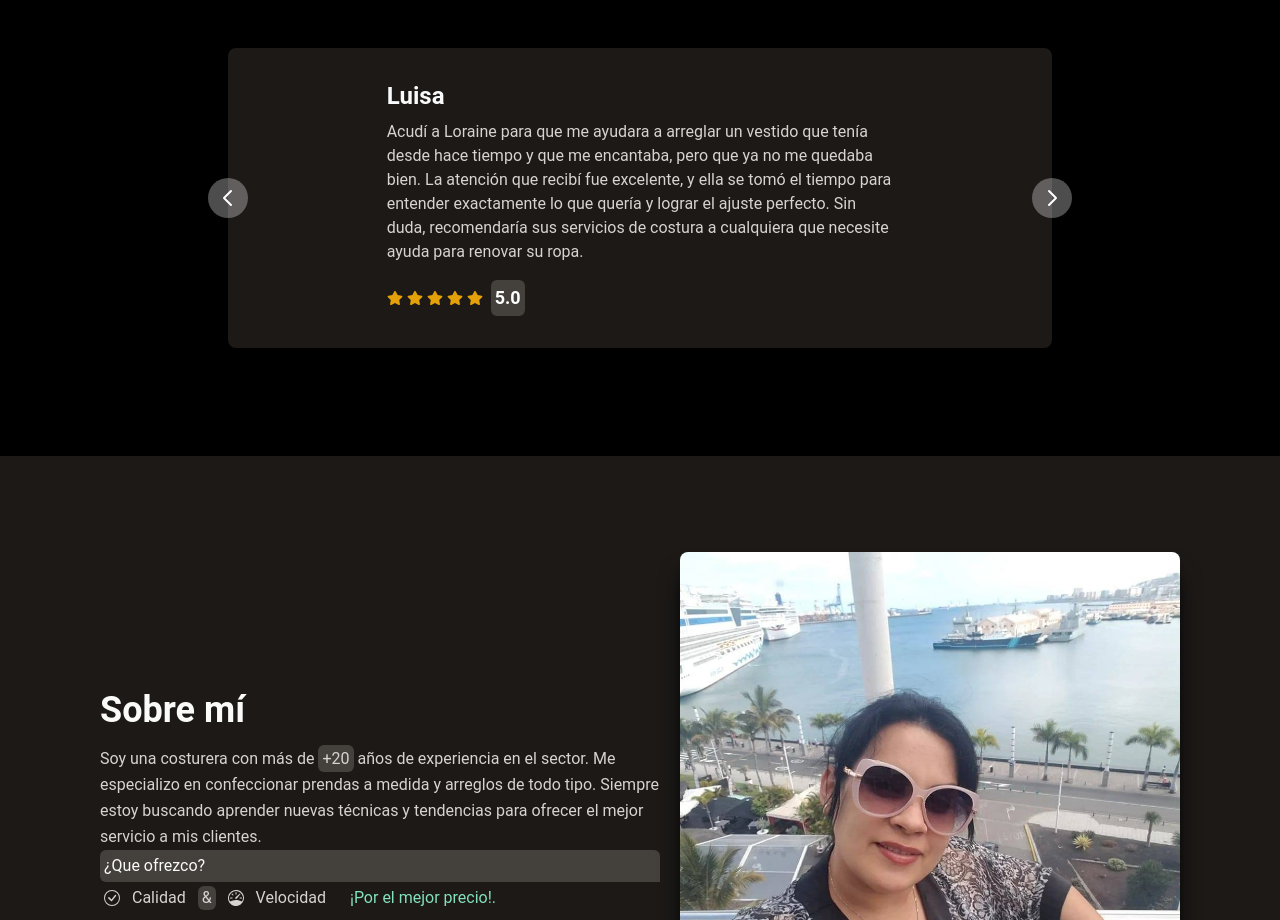
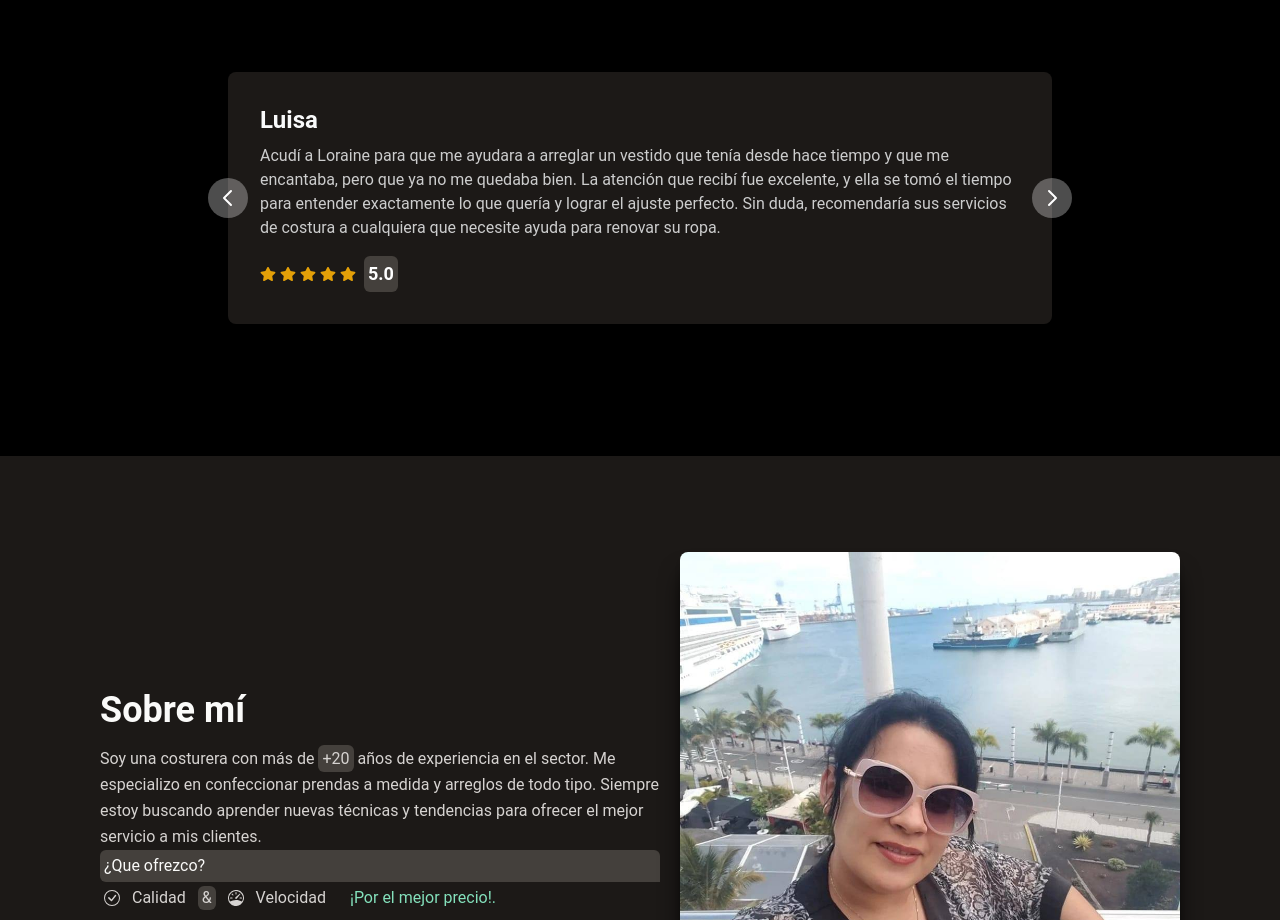
Before and after one commit to guillezdev/Costura-Alteraciones, a Next.js app: page / in a window 1280 px wide. Shown: the part 1620-2540 px from the top of the page. Built offline with nearby package versions, Linux system fonts and the light colour scheme.

Commit message:
some changes

```diff
--- a/components/TestimonialCard .jsx
+++ b/components/TestimonialCard .jsx
@@ -5,9 +5,9 @@ import "tailwindcss/tailwind.css";
 const TestimonialCard = ({ name, description }) => {
   return (
     <div className="flex flex-col lg:flex-row items-center justify-center lg:items-start bg-stone-900 rounded-lg shadow-md p-6 lg:p-8">
-      <div className="w-full lg:w-2/3">
+      <div className="w-full">
         <h3 className="text-2xl text-gray-50 font-bold mb-2">{name}</h3>
-        <p className="text-stone-300 mb-4">{description}</p>
+        <p className="text-gray-50/80 mb-4">{description}</p>
         <div className="flex items-center">
           <div className="flex items-center">
             <FaStar className="text-yellow-400 mr-1" />
--- a/components/Testimonials.jsx
+++ b/components/Testimonials.jsx
@@ -5,7 +5,7 @@ import TestimonialCard from "./TestimonialCard ";
 
 export default function SlideAsAnything() {
   return (
-    <section className="flex flex-col items-center justify-center  h-[900px] lg:h-[80vh] bg-black py-14 ">
+    <section className="flex flex-col items-center justify-center  h-[750px] lg:h-[80vh] bg-black py-14 ">
       <h1 className="text-center font-bold pt-4 text-white text-4xl">
         ¿Que piensan nuestros clientes?
       </h1>
@@ -42,7 +42,7 @@ export default function SlideAsAnything() {
         <div className="flex h-full items-center justify-center bg-black px-5">
           <TestimonialCard
             name="Cecilia"
-            description="No puedo expresar lo feliz que estoy con el trabajo que hizo Loraine en mi vestido de graduación. Fue un proceso emocionante, pero también estresante, ya que quería que todo fuera perfecto. Loraine no solo ajustó el vestido a mi cuerpo de manera increíble, sino que también me brindó tranquilidad y confianza durante todo el proceso. Definitivamente volveré a acudir a sus servicios de costura en el futuro."
+            description="No puedo expresar lo feliz que estoy con el trabajo que hizo Loraine en mi vestido de graduación. Fue un proceso emocionante, pero también estresante, ya que quería que todo fuera perfecto. Loraine no solo ajustó el vestido a mi cuerpo de manera increíble, sino que también me brindó tranquilidad y confianza durante todo el proceso."
           />
         </div>
       </Carousel>
```
